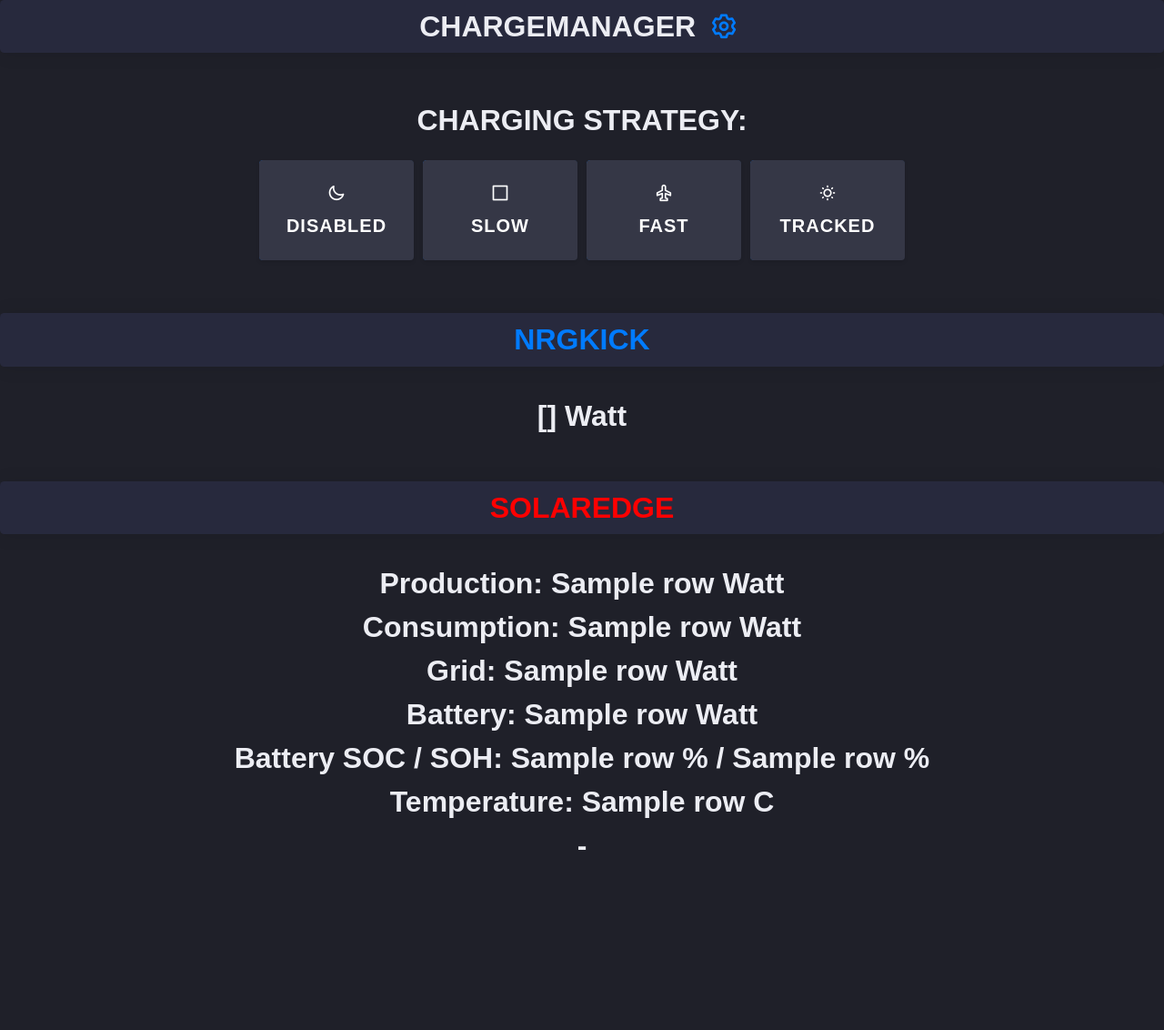
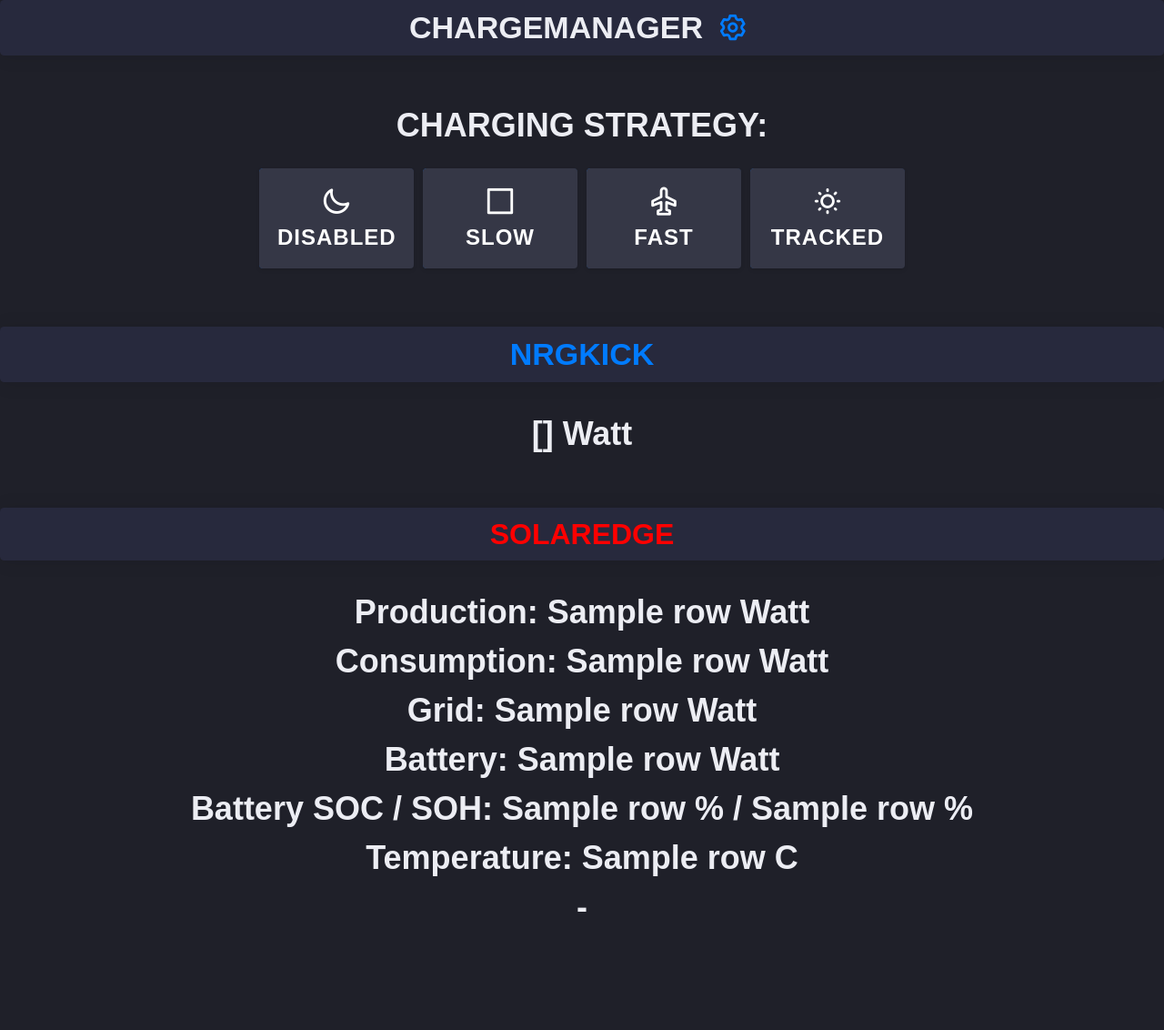
Before and after one commit to tcoq/chargemanager, a Flask app: template templates/index.html in a window 1280 px wide. Shown: the whole page at 91% size. Before the commit the page ends 934 px from the top, so only its background shows below. Run offline with Flask 2, Linux system fonts and the light colour scheme; the template is opened without the code that fills it: most values are stand-ins (such as "Sample title", 1, 10 or a date in 2020); some libraries are stand-ins or nearby versions.

Commit message:
Design updates

```diff
--- a/static/css/style.css
+++ b/static/css/style.css
@@ -42,7 +42,7 @@
 	background: var(--dark-blue);
 	overflow-x: hidden;
     font-family: 'Poppins', sans-serif;
-	font-size: 32px;
+	font-size: 36px;
 	font-weight: 600;
 	color: var(--grey);
 	line-height: 1.5;
@@ -117,8 +117,8 @@
 	padding: 20px;
 	width: 170px;
 	height: 110px;
-	font-size: 20px;
-	line-height: 20px;
+	font-size: 24px;
+	line-height: 24px;
 	letter-spacing: 1px;
 	margin: 0 auto;
 	margin-left: 5px;
@@ -158,8 +158,11 @@
 }
 .checkbox-tools:checked + label .uil,
 .checkbox-tools:not(:checked) + label .uil{
-	font-size: 20px;
 	line-height: 32px;
 	display: block;
 	padding-bottom: 10px;
 }
+
+.uil {
+	font-size: 34px;
+}
--- a/templates/index.html
+++ b/templates/index.html
@@ -27,23 +27,22 @@
 		chartArea: {
 			height: 'auto'
 		},
-		height:450,
-		lineWidth: 3,
+		height:500,
+		lineWidth: 5,
 		hAxis: {
 		  title: '',
 		  format: 'HH:mm',
-		  titleTextStyle:{color: '#ffffff',fontSize: 20},
-		  textStyle:{color: '#ffffff', fontSize: 20},
+		  titleTextStyle:{color: '#ffffff',fontSize: 30},
+		  textStyle:{color: '#ffffff', fontSize: 30},
 		  gridlines: { color: 'transparent'},
-		  showTextEvery: 3
 		},
 		vAxis: {
 		  title: 'Watt',
 		  format: '0',
-		  titleTextStyle:{color: '#ffffff',fontSize: 20},
-		  textStyle:{color: '#ffffff', fontSize: 20}
+		  titleTextStyle:{color: '#ffffff',fontSize: 30},
+		  textStyle:{color: '#ffffff', fontSize: 30}
 		},
-		legend: {textStyle: {color: 'gray', fontSize: 20}, position: 'bottom' },
+		legend: {textStyle: {color: 'gray', fontSize: 30}, position: 'top', maxLines:3},
         backgroundColor: '#1e1e2f'
 		};
 
@@ -173,7 +172,7 @@
 <body onload="loadText()">
 <div class="content">
 	<center>
-	<h2 class="card" style="color:var(--grey)"><div>CHARGEMANAGER <a href="/settings?secret={{secret}}" class="uil uil-setting"></a></div></h2>
+	<h2 class="card" style="color:var(--grey);font-size:34px"><div>CHARGEMANAGER <a href="/settings?secret={{secret}}" class="uil uil-setting"></a></div></h2>
 	<div id="chart_div"></div>
 	<div style="padding:20px">CHARGING STRATEGY:</div>
 	<form action="/chargemode" method="POST" class="form-inline" id="chargemodeform">
@@ -187,7 +186,7 @@
 	<label class="for-checkbox-tools" for="trackedcharging" id="trackedcharginglabel"><i class="uil uil-sun"></i>Tracked</label>
 	</form>
 	<br><br>
-	<h2 class="card" style="color:var(--blue)">NRGKICK</h2>
+	<h2 class="card" style="color:var(--blue);font-size:34px">NRGKICK</h2>
 	<div>{{nrgkick[1]}} Watt</div>
 	<br>
 	<h2 class="card" style="color:red">SOLAREDGE</h2>
```
Also changed, not shown: src/nrgkick.py (+10 -4 lines).
